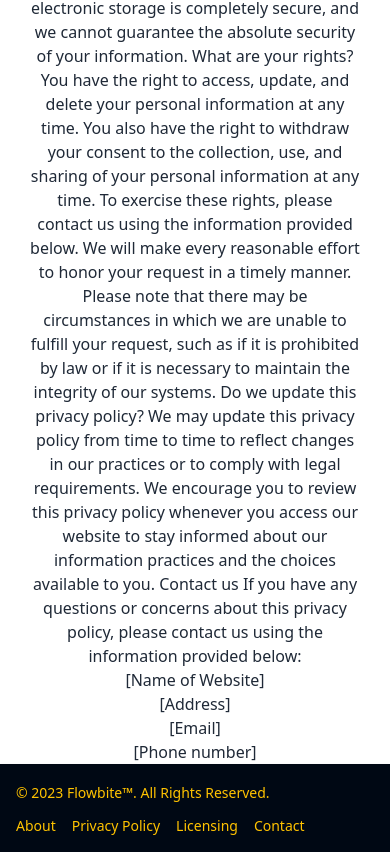
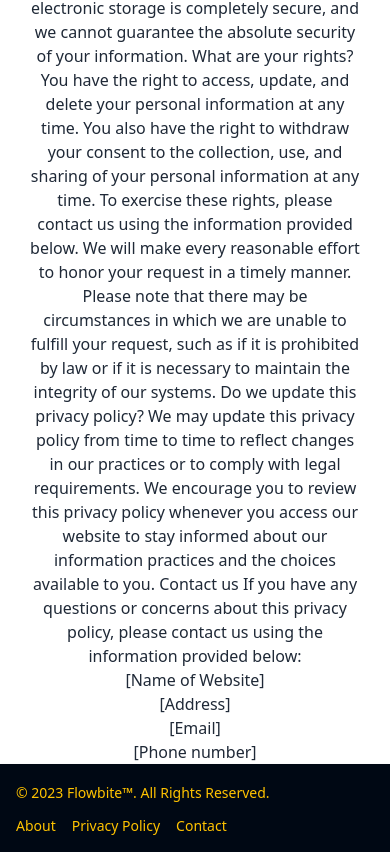
Before and after one commit to Quantumminded/front-end, a React (Create React App) app: page /Privacy in a window 390 px wide. Shown: the part 1448-2300 px from the top of the page. Built offline with nearby package versions, Linux system fonts and the light colour scheme.

Commit message:
deleting licensing from footer.js

```diff
--- a/src/Footer.js
+++ b/src/Footer.js
@@ -15,9 +15,6 @@ function Footer() {
             <a href="/Privacy" className="mr-4 hover:underline md:mr-6">Privacy Policy</a>
         </li>
         <li>
-            <a href="/" className="mr-4 hover:underline md:mr-6">Licensing</a>
-        </li>
-        <li>
             <a href="/TeamSection" className="hover:underline">Contact</a>
         </li>
     </ul>
```
